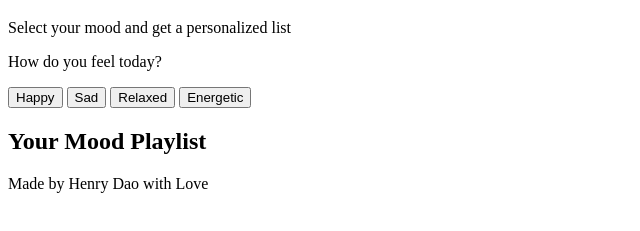
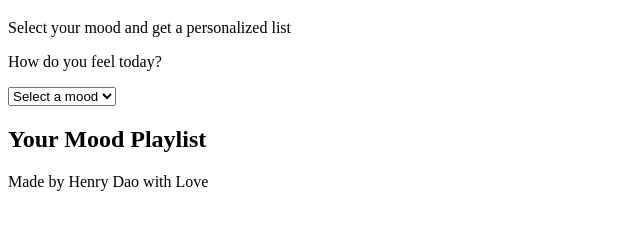
Before and after one commit to henry122000/mood-mate, a plain HTML site: page index.html in a window 1280 px wide. Shown: the part 61-292 px from the top of the page, without its empty margins (0-640 px from the left). Drawn offline with Linux system fonts and the light colour scheme.

Commit message:
Change select mood to dropdown

```diff
--- a/index.html
+++ b/index.html
@@ -15,10 +15,13 @@
         <main>
             <div id="moodSelector">
                 <p>How do you feel today?</p>
-                <button class="moodBtn"> Happy</button>
-                <button class="moodBtn"> Sad</button>
-                <button class="moodBtn"> Relaxed</button>
-                <button class="moodBtn"> Energetic</button>
+                <select id="moodDropdown">
+                    <option value="" selected>Select a mood</option>
+                    <option value="happy">Happy</option>
+                    <option valude="sad">Sad</option>
+                    <option valude="sad">Relaxed</option>
+                    <option valude="sad">Energetic</option>
+                </select>
             </div>
 
             <section id="result">
```
